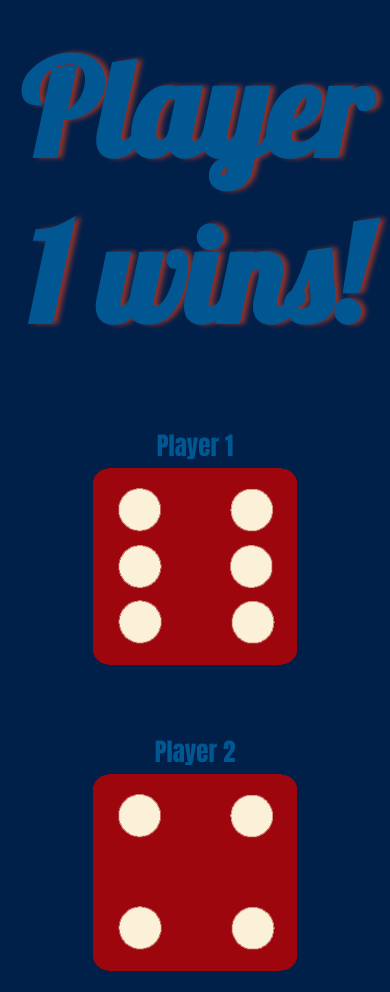
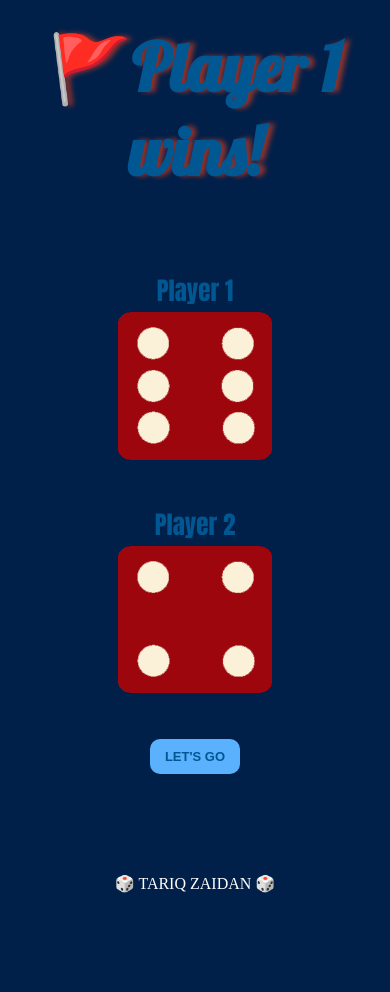
Before and after one commit to Tariq-Zaidan/Dice, a plain HTML site: page index.html in a window 390 px wide. Shown: the top 992 px of the page. After the commit the page ends 893 px from the top, so only its background shows below. Drawn offline with Linux system fonts and the light colour scheme; a web font is replaced by a local one.

Commit message:
update css-html

```diff
--- a/index.html
+++ b/index.html
@@ -3,7 +3,8 @@
   <head>
     <meta charset="UTF-8">
     <meta name="viewport" content="width=device-width, initial-scale=1.0">
-    <title>Dice</title>
+    <title >Dice</title>
+    <link rel="icon" href="images/dice.png">
     <link rel="stylesheet" href="myStyle.css">
 
     <link rel="preconnect" href="https://fonts.googleapis.com">
--- a/index.js
+++ b/index.js
@@ -1,11 +1,7 @@
-/* var diceImg1 = document.querySelector(".dice .img1");
-var diceImg2 = document.querySelector(".dice .img2"); */
 
 var diceImegs= ['./images/dice1.png' , './images/dice2.png' , './images/dice3.png' ,
 './images/dice4.png' , './images/dice5.png' , './images/dice6.png'];
 
-/* diceImg2= ['./images/dice1.png' , './images/dice2.png' , './images/dice3.png' ,
-'./images/dice4.png' , './images/dice5.png' , './images/dice6.png']; */
 
 var randomNumber1 = Math.floor(Math.random()*6);
 var randomNumber2 = Math.floor(Math.random()*6);
@@ -19,10 +15,10 @@ document.querySelector(".dice .img1").setAttribute("src" , diceImg1);
 document.querySelector(".dice .img2").setAttribute("src" , diceImg2);
 
 if (diceImg1 > diceImg2) {
-    document.querySelector("h1").innerHTML = ("Player 1 wins!")
+    document.querySelector("h1").innerHTML = ("🚩Player 1 wins!")
 }
  else if(diceImg2 > diceImg1) {
-    document.querySelector("h1").innerHTML = ("Player 2 wins!")
+    document.querySelector("h1").innerHTML = ("Player 2 wins!🚩")
 }
 else{
     document.querySelector("h1").innerHTML = ("Drow!")
--- a/myStyle.css
+++ b/myStyle.css
@@ -11,7 +11,6 @@ body{
 
 .container{
     width: 100%;
-    margin: auto;
     text-align: center;
 }
 
@@ -49,7 +48,6 @@ button{
     font-weight: bold;
     border: 0;
     border-radius: 10px;
-
 }
 
 footer{
@@ -57,3 +55,62 @@ footer{
     margin-top: 20px;
     color: white;
 }
+
+
+@media (max-width: 1199px){
+
+    h1{
+        font-size: 60pt ;
+    }
+
+    .dice {
+        margin: 0;
+        margin-top: 10%;
+        padding: 0;
+    }
+
+    img{
+        width: 70%;
+    }
+
+    .go-button{
+        margin-top: 10%;
+    }
+
+   button{
+    font-size: medium;
+    }
+
+   footer{
+    margin-top: 70px;
+    }
+}
+
+@media(max-width: 600px){
+
+    h1{
+        font-size: 50pt;
+    }
+
+    .dice {
+        margin: 0;
+        margin-top: 10%;
+        padding: 0;
+    }
+
+    img{
+        width: 60%;
+    }
+
+    .go-button{
+        margin-top: 10%;
+    }
+
+   button{
+    font-size: small;
+    }
+
+   footer{
+    margin-top: 100px;
+    }
+}
```
Also changed, not shown: dice.png (added).
